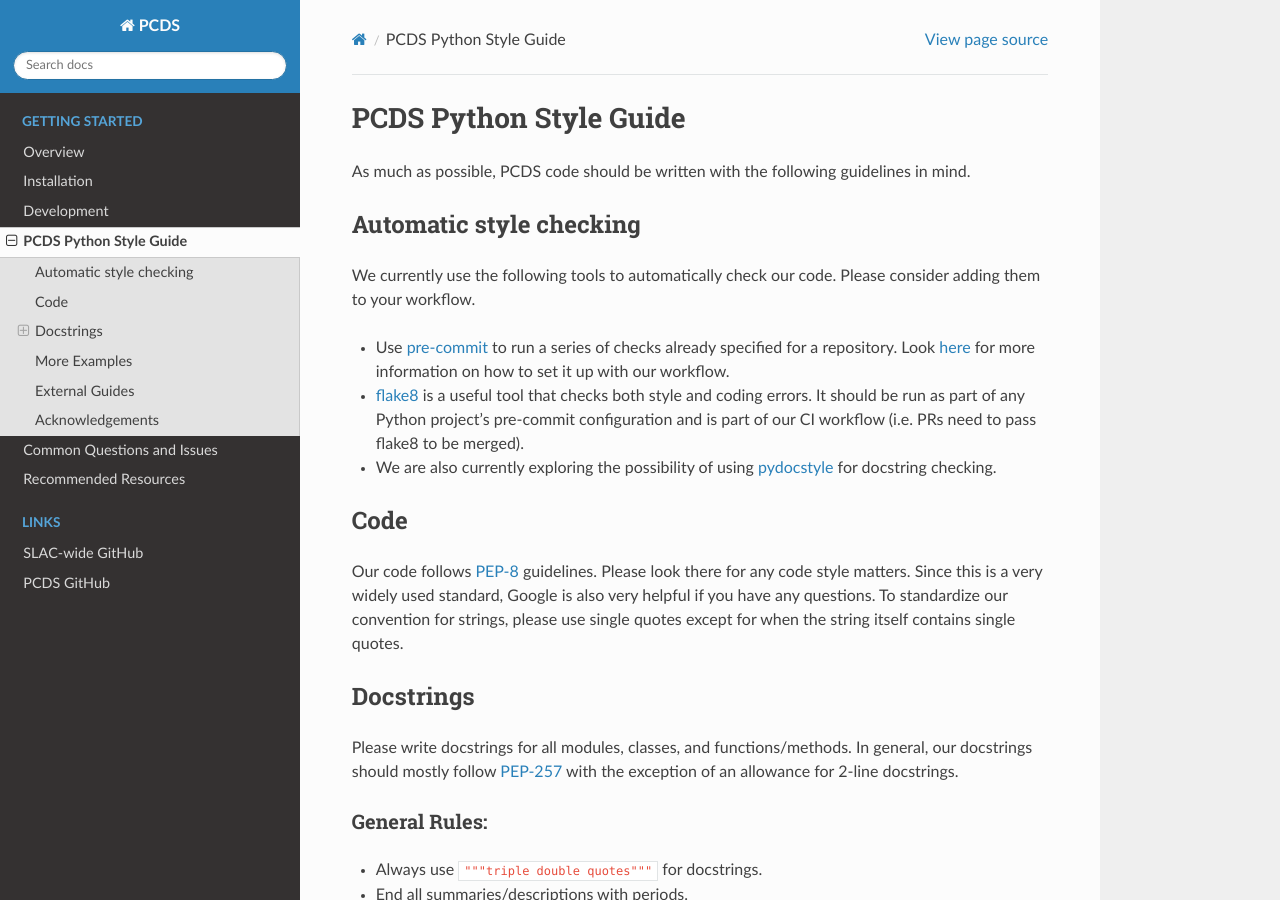
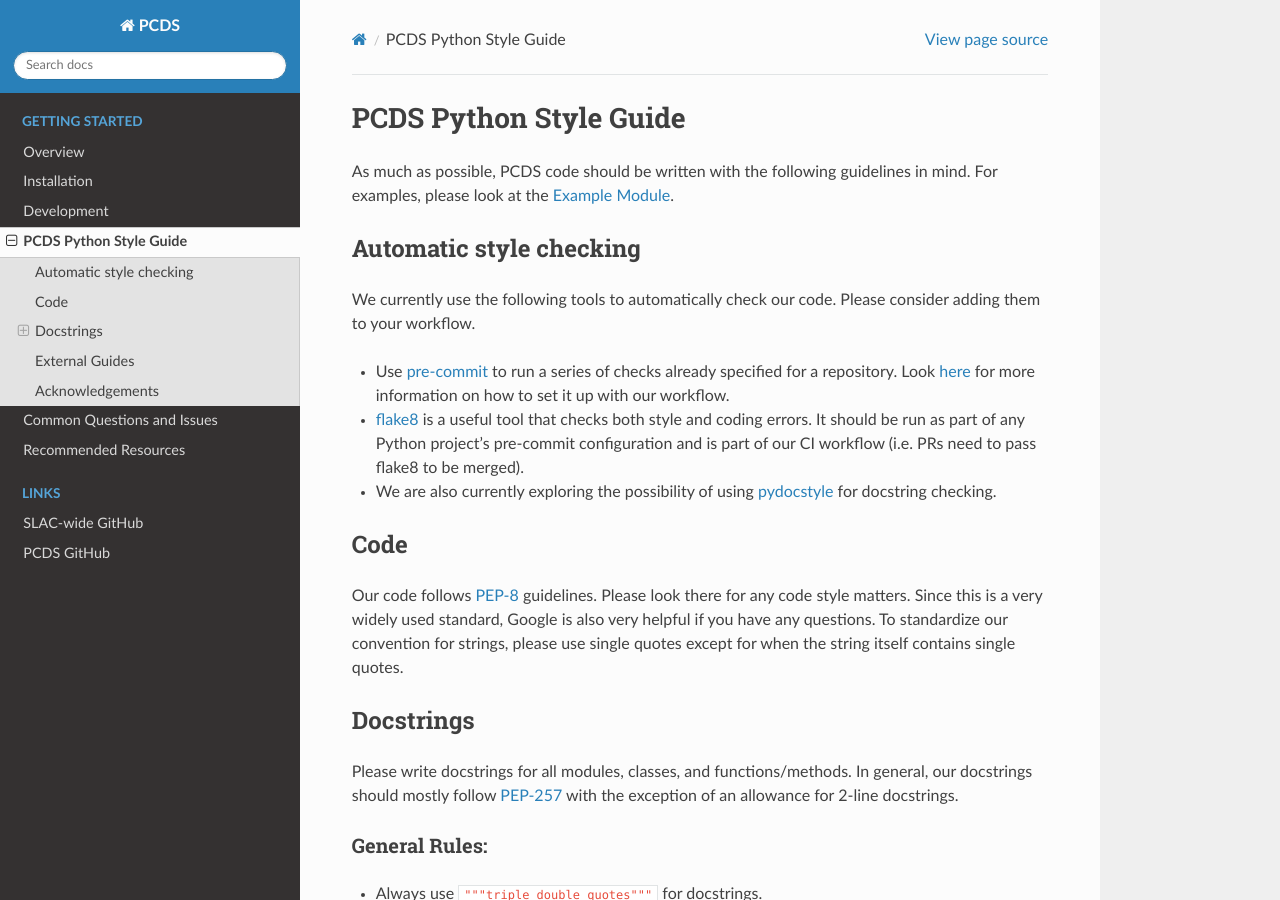
Before and after one commit to pcdshub/pcdshub.github.io, a Sphinx documentation site: the page built from source/style.rst, in a window 1280 px wide and 900 px high. Built offline with Sphinx 7.4.7 and the Read the Docs theme 2.0.0, drawn with Linux system fonts in a browser that asks for light colours; some of the changed text lies outside the part shown.

Commit message:
MNT: Move example module page to resources

````diff
--- a/source/example_module.rst
+++ b/source/example_module.rst
@@ -1,5 +1,3 @@
-:orphan:
-
 ==============
 Example Module
 ==============
--- a/source/resources.rst
+++ b/source/resources.rst
@@ -1,6 +1,10 @@
 =====================
 Recommended Resources
 =====================
+
+.. toctree::
+
+   example_module
 
 Packages We Recommend
 =====================
--- a/source/style.rst
+++ b/source/style.rst
@@ -2,7 +2,7 @@
 PCDS Python Style Guide
 =======================
 As much as possible, PCDS code should be written with the following guidelines
-in mind.
+in mind. For examples, please look at the :ref:`Example Module`.
 
 Automatic style checking
 ========================
@@ -176,10 +176,6 @@
   cross-referencing link. For example, ``:exc:`~ophyd.utils.LimitError``` will
   be displayed as :exc:`~ophyd.utils.LimitError`.
 
-More Examples
-=============
-Please see the following for more examples, :ref:`Example Module`.
-
 External Guides
 ===============
 * `PEP-8 <https://www.python.org/dev/peps/pep-0008>`_ -- Official Style Guide for Python Code
````
